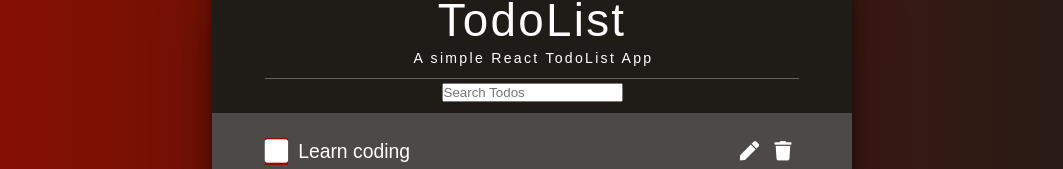
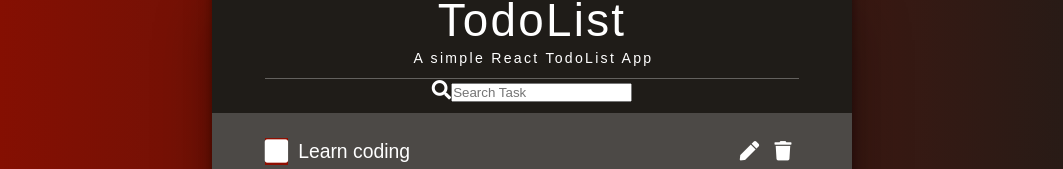
Before and after one commit to JohnMwendwa/todolist, a React (Create React App) app: page / in a window 1280 px wide. Shown: the part 111-280 px from the top of the page, without its empty margins (108-1171 px from the left). Built offline with nearby package versions, Linux system fonts and the light colour scheme; the HTML template or start-up script is replaced by a standard one.

Commit message:
add a search icon to the search input

```diff
--- a/src/components/SearchTodos.js
+++ b/src/components/SearchTodos.js
@@ -1,6 +1,6 @@
 import React, { useEffect } from "react";
 import useFormInput from "../hooks/useFormInput";
-import "./SearchTodos.module.css";
+import styles from "./SearchTodos.module.css";
 
 export default function SearchTodos({ setSearch }) {
   const [searchQuery, setSearchQuery, reset] = useFormInput("");
@@ -16,10 +16,11 @@ export default function SearchTodos({ setSearch }) {
   }, [searchQuery, setSearch]);
 
   return (
-    <form onSubmit={handleSearch} className="SearchTodos">
+    <form onSubmit={handleSearch} className={styles.SearchTodos}>
+      <i className={`fas fa-search ${styles.search_icon}`} />
       <input
         type="search"
-        placeholder="Search Todos"
+        placeholder="Search Task"
         value={searchQuery}
         onChange={setSearchQuery}
       />
```
